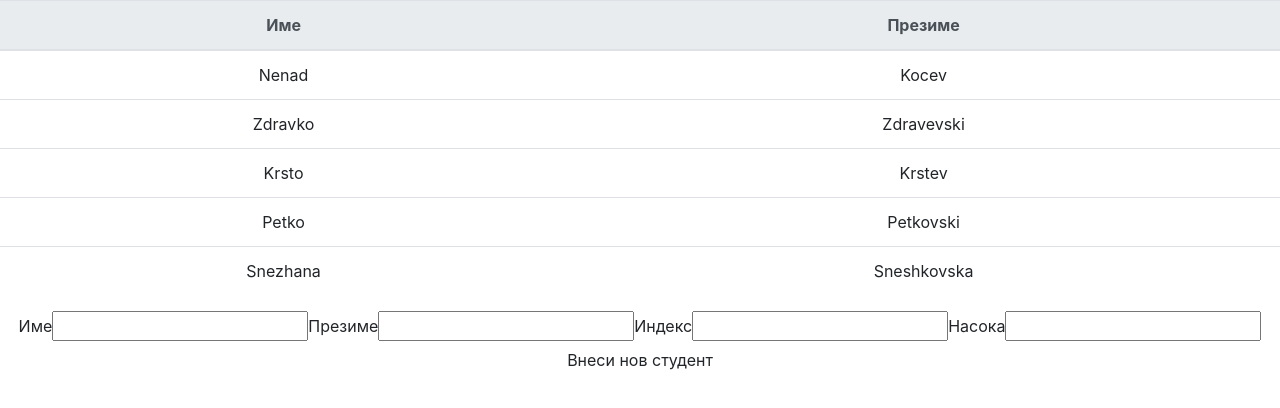
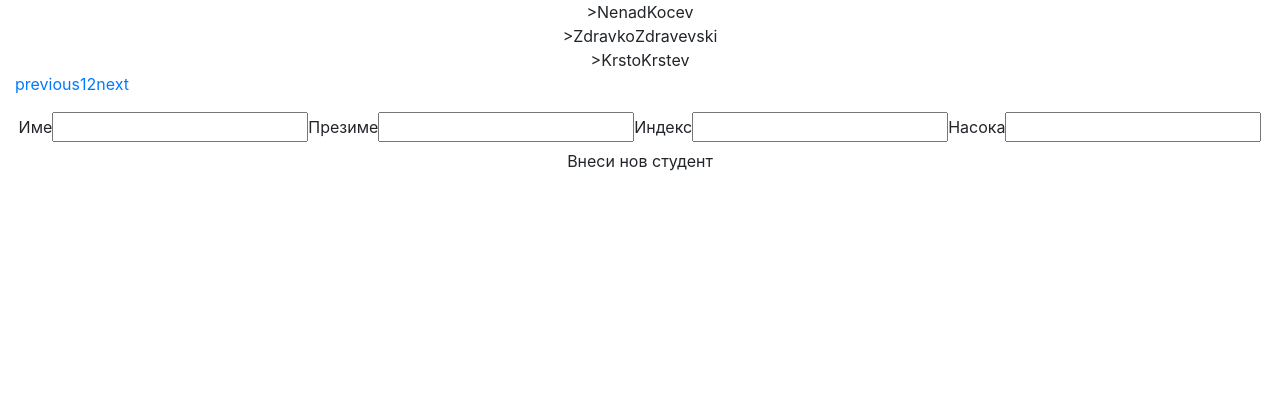
Before and after one commit to nenadkocev/vebprogramiranje, a React (Create React App) app: page / in a window 1280 px wide. Shown: the top 408 px of the page. Built offline with nearby package versions, Linux system fonts and the light colour scheme.

Commit message:
komletirano dopolintelni zadaci

```diff
--- a/src/components/App/App.js
+++ b/src/components/App/App.js
@@ -11,7 +11,8 @@ class App extends Component {
     this.state = {
       students :listStudents(),
         visible: false,
-        index: 0
+        index: 0,
+        student: listStudents()[0]
     };
     this.onClick = this.onClick.bind(this);
     this.onSubmit = this.onSubmit.bind(this);
@@ -26,9 +27,13 @@ class App extends Component {
       });
     }
     else {
+        let student1 = this.state.students
+            .filter(s => s.index === index);
+        console.log(student1[0]);
       this.setState({
           visible: true,
-          index: index
+          index: index,
+          student: student1[0]
       });
     }
   }
@@ -53,12 +58,11 @@ class App extends Component {
       });
   }
 
-
   render() {
     return (
       <div className="App">
         <StudentsList students={this.state.students} onClick={this.onClick}/>
-        <EditStudentDetails visible={this.state.visible} onSubmit={this.onSubmit}/>
+        <EditStudentDetails student={this.state.student} visible={this.state.visible} onSubmit={this.onSubmit}/>
           <CreateStudent onSubmit={this.onNewStudentSubmit}/>
       </div>
     );
--- a/src/components/EditStudentDetails/EditStudentDetails.js
+++ b/src/components/EditStudentDetails/EditStudentDetails.js
@@ -4,10 +4,10 @@ class EditStudentDetails extends React.Component{
     constructor(props){
         super(props);
         this.state = {
-            name: "",
-            surname: "",
-            index : "",
-            class : ""
+            name: this.props.student.name,
+            surname: this.props.student.surname,
+            index : this.props.student.index,
+            class : this.props.student.class
         };
         this.handleSubmit = this.handleSubmit.bind(this);
         this.handleNameChange = this.handleNameChange.bind(this);
@@ -18,25 +18,14 @@ class EditStudentDetails extends React.Component{
 
     handleSubmit(e){
         const student = {
-            name: this.state.name,
-            surname: this.state.surname,
-            index: this.state.index,
-            class: this.state.class
+            name: "",
+            surname: "",
+            index: "",
+            class: ""
         };
         this.props.onSubmit(student);
         e.preventDefault();
     }
-
-    // let handleSubmit = (e) => {
-    //     const student = {
-    //         name: this.state.name,
-    //         surname: this.state.surname,
-    //         index: this.state.index,
-    //         class: this.state.class
-    //     };
-    //     this.props.onSubmit(student);
-    //     e.preventDefault();
-    // }
 
     handleNameChange(e){
         const newName = e.target.value;
@@ -72,13 +61,13 @@ class EditStudentDetails extends React.Component{
             <div style={type}>
                 <form className="form-group" onSubmit={this.handleSubmit}>
                     Име
-                    <input className="Name" type="text" onChange={this.handleNameChange}/>
+                    <input className="Name" type="text" onChange={this.handleNameChange} value={this.props.student.name}/>
                     Презиме
-                    <input className="Surname" type="text" onChange={this.handleSurnameChange}/>
+                    <input className="Surname" type="text" onChange={this.handleSurnameChange} value={this.props.student.surname}/>
                     Индекс
-                    <input className="Index" type="text" onChange={this.handleIndexChange}/>
+                    <input className="Index" type="text" onChange={this.handleIndexChange}value={this.props.student.index}/>
                     Насока
-                    <input className="Class" type="text" onChange={this.handleClassChange}/>
+                    <input className="Class" type="text" onChange={this.handleClassChange}value={this.props.student.class}/>
                     <input className="submit btn" type="submit" value="Промени"/>
                 </form>
             </div>
--- a/src/components/StudentItem/StudentItem.js
+++ b/src/components/StudentItem/StudentItem.js
@@ -15,12 +15,21 @@ class StudentItem extends React.Component{
 
     render(){
         return(
-            <tr onClick={this.handleOnClick}>
-                <td>{this.state.student.name}</td>
-                <td>{this.state.student.surname}</td>
-            </tr>
+            <div onClick = {this.handleOnClick}>>
+                <span>
+                    {this.state.student.name}
+                </span>
+                <span>
+                    {this.state.student.surname}
+                </span>
+            </div>
         );
     }
 }
+//
+// {/*<tr onClick={this.handleOnClick}>*/}
+// {/*<td>{this.state.student.name}</td>*/}
+// {/*<td>{this.state.student.surname}</td>*/}
+// {/*</tr>*/}
 
 export default StudentItem;
--- a/src/components/StudentsList/studentsList.js
+++ b/src/components/StudentsList/studentsList.js
@@ -3,7 +3,7 @@ import StudentItem from '../StudentItem/StudentItem';
 import ReactPaginate from 'react-paginate';
 
 
-class StdeuntsList extends React.Component{
+class StudentsList extends React.Component{
     constructor(props){
         super(props);
         this.state = {
@@ -43,35 +43,59 @@ class StdeuntsList extends React.Component{
         const offset = this.state.pageNum * this.state.pageSize;
         const nextPageOffset = offset + this.state.pageSize;
         const pageCount = Math.ceil(this.props.students.length / this.state.pageSize);
-        const tasks = getStudentsPage(offset, nextPageOffset);
+        const students = getStudentsPage(offset, nextPageOffset);
+
+        const handlePageClick = (data) => {
+            let selected = data.selected;
+
+            this.setState({pageNum: selected});
+        };
+
+
+        return (
+            <div className="col-md-12">
+                {students}
+                <ReactPaginate previousLabel={"previous"}
+                               nextLabel={"next"}
+                               breakLabel={<a href="/#">...</a>}
+                               breakClassName={"break-me"}
+                               pageCount={pageCount}
+                               marginPagesDisplayed={2}
+                               pageRangeDisplayed={5}
+                               onPageChange={handlePageClick}
+                               containerClassName={"pagination"}
+                               subContainerClassName={"pages pagination"}
+                               activeClassName={"active"}/>
+            </div>
+        );
 
 
     }
 }
 
-
-const studentsList = (props) => {
-    let student = props.students.map(student => {
-        return (
-              <StudentItem key={student.index} student={student} onClick={props.onClick}/>
-        );
-    });
-    return(
-        <table className="table">
-            <thead className="thead-light">
-            <tr >
-                <th>
-                    Име
-                </th>
-                <th>
-                    Презиме
-                </th>
-            </tr>
-            </thead>
-            <tbody>
-            {student}
-            </tbody>
-        </table>
-    )
-};
-export default studentsList;
+//
+// const studentsList = (props) => {
+//     let student = props.students.map(student => {
+//         return (
+//               <StudentItem key={student.index} student={student} onClick={props.onClick}/>
+//         );
+//     });
+//     return(
+//         <table className="table">
+//             <thead className="thead-light">
+//             <tr >
+//                 <th>
+//                     Име
+//                 </th>
+//                 <th>
+//                     Презиме
+//                 </th>
+//             </tr>
+//             </thead>
+//             <tbody>
+//             {student}
+//             </tbody>
+//         </table>
+//     )
+// };
+export default StudentsList;
```
